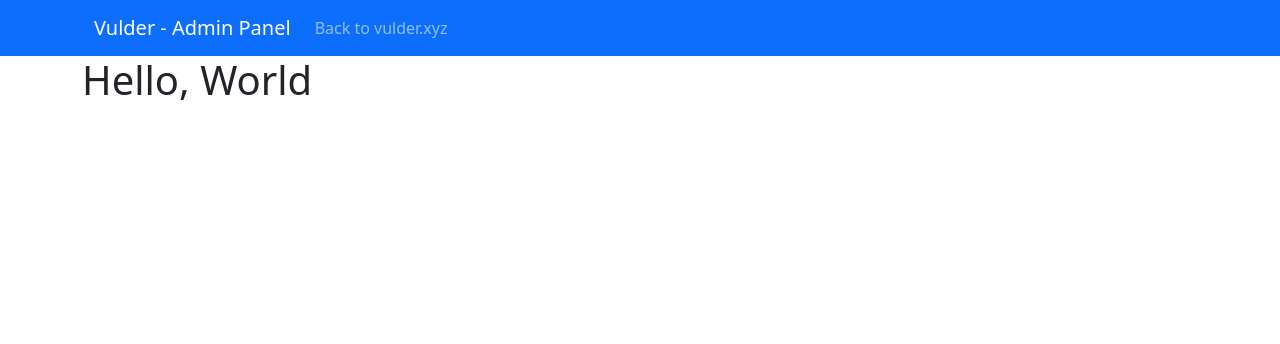
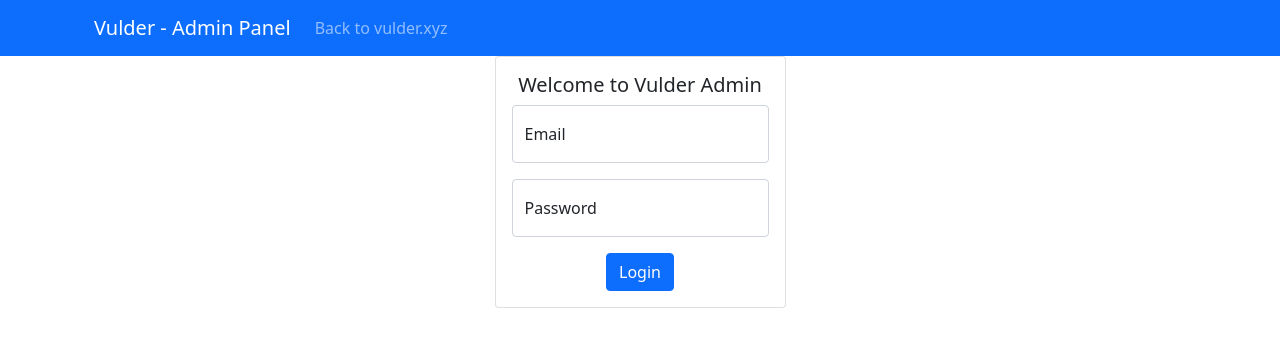
Before and after one commit to VulderApp/AdminPanel, a React (Create React App) app: page /login in a window 1280 px wide. Shown: the top 344 px of the page. Built offline with nearby package versions, Linux system fonts and the light colour scheme.

Commit message:
Add login form

```diff
--- a/src/components/app/Appbar.tsx
+++ b/src/components/app/Appbar.tsx
@@ -7,7 +7,7 @@ export default function Appbar(): ReactElement {
       <Col>
         <Navbar bg="primary" variant="dark">
           <Container>
-            <Navbar.Brand href="/">Vulder - Admin Panel</Navbar.Brand>
+            <Navbar.Brand href="#">Vulder - Admin Panel</Navbar.Brand>
             <Nav className="me-auto">
               <Nav.Link href="#home">Back to vulder.xyz</Nav.Link>
             </Nav>
--- /dev/null
+++ b/src/components/login/LoginForm.tsx
@@ -0,0 +1,32 @@
+import React, {ReactElement, useState} from 'react';
+import {Button, Card, Col, FloatingLabel, Form, FormGroup, Row} from "react-bootstrap";
+
+export default function LoginForm(): ReactElement {
+  return (
+        <Card className="text-center" >
+          <Card.Body>
+            <Card.Title>Welcome to Vulder Admin</Card.Title>
+            <Form>
+              <FormGroup className="md-3">
+                <FloatingLabel
+                  controlId="emailFloatingInput"
+                  label="Email"
+                  className="mb-3"
+
+                >
+                  <Form.Control type="email" placeholder="name@example.com"/>
+                </FloatingLabel>
+                <FloatingLabel
+                  controlId="passwordFloatingInput"
+                  label="Password"
+                  className="mb-3"
+                >
+                  <Form.Control type="password" placeholder="Password"/>
+                </FloatingLabel>
+                <Button type="submit">Login</Button>
+              </FormGroup>
+            </Form>
+          </Card.Body>
+        </Card>
+  )
+}
--- a/src/views/Login.tsx
+++ b/src/views/Login.tsx
@@ -1,9 +1,15 @@
 import React, {ReactElement} from 'react';
+import { Col, Row } from 'react-bootstrap';
+import LoginForm from "../components/login/LoginForm";
 
 export default function Login(): ReactElement {
   return (
-    <div className="dddd">
-      <h1>Hello, World</h1>
-    </div>
+    <Row>
+      <Col md={{ span: 6, offset: 3 }}>
+        <div className="d-flex justify-content-center">
+          <LoginForm/>
+        </div>
+      </Col>
+    </Row>
   )
 }
```
Also changed, not shown: src/logo.svg (deleted).
